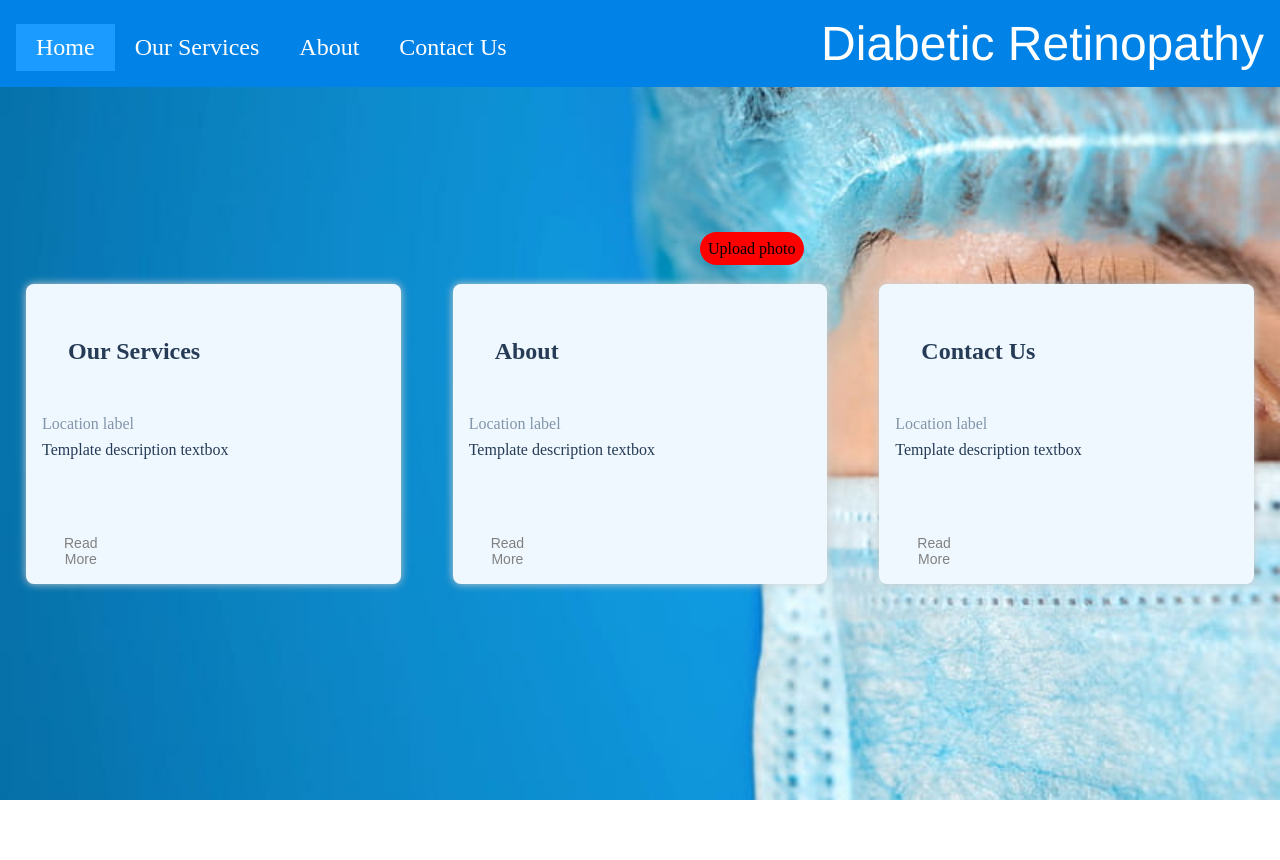
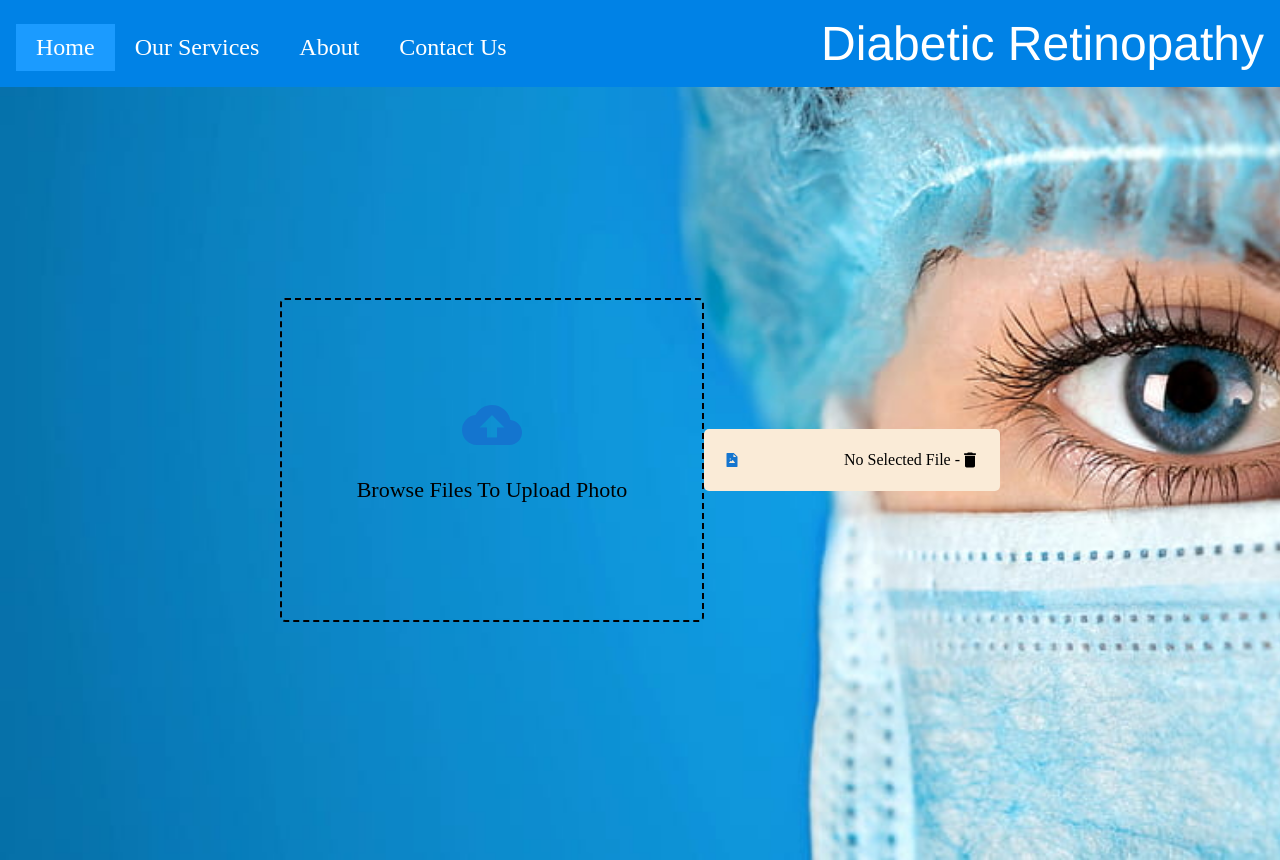
Before and after one commit to 3omda8/Graduation_Project_UI, a React (Create React App) app: page / in a window 1280 px wide. Before the commit the page ends 800 px from the top, so only its background shows below. Built offline with nearby package versions, Linux system fonts and the light colour scheme; data requests are answered from the project's data file.

Commit message:
new page Uploadphoto & it's css call it and Navbar in Appjs

```diff
--- a/package.json
+++ b/package.json
@@ -9,6 +9,7 @@
     "axios": "^1.3.4",
     "react": "^18.2.0",
     "react-dom": "^18.2.0",
+    "react-icons": "^4.8.0",
     "react-router-dom": "^6.10.0",
     "react-scripts": "^5.0.1",
     "web-vitals": "^2.1.4"
--- a/src/App.css
+++ b/src/App.css
@@ -1,53 +1,7 @@
-.bckground{
-
-  background-image: url('./images/doctor.jpg');
-  background-repeat: no-repeat;
-
-
-}
 
 body{
 
   background-image: url('./images/doctor.jpg');
   background-repeat: no-repeat;
   background-size: cover;
-
 }
-.App {
-  text-align: center;
-}
-
-.App-logo {
-  height: 40vmin;
-  pointer-events: none;
-}
-
-@media (prefers-reduced-motion: no-preference) {
-  .App-logo {
-    animation: App-logo-spin infinite 20s linear;
-  }
-}
-
-.App-header {
-  background-color: #282c34;
-  min-height: 100vh;
-  display: flex;
-  flex-direction: column;
-  align-items: center;
-  justify-content: center;
-  font-size: calc(10px + 2vmin);
-  color: white;
-}
-
-.App-link {
-  color: #61dafb;
-}
-
-@keyframes App-logo-spin {
-  from {
-    transform: rotate(0deg);
-  }
-  to {
-    transform: rotate(360deg);
-  }
-}
--- a/src/App.js
+++ b/src/App.js
@@ -1,13 +1,10 @@
-import logo from './logo.svg';
+
 import './App.css';
-import './components/Card.css'
+
 import React, { useEffect } from 'react';
+import axios from 'axios';
+import Uploadphoto from './components/UploadPhoto';
 import Navbar from './components/navbar';
-import Card from './components/Card';
-import axios from 'axios';
-import About from "./components/About";
-import Home from './components/Home';
-import Button from './components/button';
 
 
 
@@ -29,18 +26,12 @@ export default function App() {
 
   return (
 <>
-<body>
+<Navbar />
 
-    <Navbar />
-    <br></br> <br></br> <br></br> <br></br> <br></br> <br></br> <br></br> <br></br> <br></br>
-    <Button />
-    <div  className='custom'>
-    <Card title='Our Services' link="https://www.google.com.eg/" />
-    <Card title='About' link="https://www.google.com.eg/" />
-    <Card title='Contact Us'  />
-    </div>
 
-</body>
+<Uploadphoto />
+
+
 </>
 
   )
--- a/src/components/Card.css
+++ b/src/components/Card.css
@@ -34,7 +34,10 @@
     display: flex;
     list-style-type: none;
     flex-direction: row;
-    width: 100%;
+    width: 32%;
+    height: 34%;
+    margin-left: 520px;
+    padding-bottom: 64px;
 
   }
 
--- a/src/components/Card.js
+++ b/src/components/Card.js
@@ -37,6 +37,6 @@ function CardContent(props) {
 
   Card.defaultProps = {
     title: "Template - Card Title",
-    location: "Location label",
+    location: "MMmmmm",
     description: "Template description textbox"
   };
--- /dev/null
+++ b/src/components/UploadPhoto.js
@@ -0,0 +1,68 @@
+import { useState} from "react";
+import "./Uploadphoto.css"
+import {MdCloudUpload,MdDelete} from 'react-icons/md'
+import { AiFillFileImage } from "react-icons/ai"
+
+
+export default function Uploadphoto(){
+
+
+const [image,setImage]=useState(null)
+const [fileName,setFileName] =useState("No Selected File")
+return(
+<>
+<main className="custom">
+    <form
+    onClick={() => document.querySelector(".input-field").click()}
+    >
+        <input type="file"  accept="image/*"  className="input-field" hidden
+
+        onChange={({target : {files}}) => {
+
+            files[0] && setFileName(files[0].name)
+            if(files){
+
+                setImage(URL.createObjectURL(files[0]))
+            }
+
+        } }
+
+        />
+
+        { image ?
+         <img src={image} width={412} height={312} alt={fileName}/>
+         :
+        <>
+
+        <MdCloudUpload color="#1475cf"  size={60}  />
+        <p className="font">Browse Files To Upload Photo</p>
+        </>
+        }
+    </form>
+    <section className="Upload-row">
+
+<AiFillFileImage color="#1475cf" />
+<span className="upload-content">
+
+    {fileName} -
+    <MdDelete size={20}
+    onClick={() => {
+        setFileName("No Selected File")
+        setImage(null)
+     }}
+    />
+
+</span>
+</section>
+
+
+
+</main>
+
+
+
+
+</>
+);
+
+}
--- /dev/null
+++ b/src/components/Uploadphoto.css
@@ -0,0 +1,47 @@
+form{
+
+    display: flex;
+    flex-direction: column;
+    justify-content: center;
+    align-items: center;
+    border: 2px dashed;
+    height: 320px;
+    width: 420px;
+    cursor: pointer;
+    border-radius: 5px;
+}
+
+.Upload-row{
+    display: flex;
+    justify-content: space-between;
+    align-items: center;
+    padding: 15px 20px;
+    border-radius: 5px;
+    background-color: antiquewhite;
+    width: 20vw;
+    height: 4vh;
+
+}
+
+.upload-content{
+
+    display: flex;
+    align-items: center;
+
+}
+
+
+.custom{
+
+    display: flex;
+    width: 100vw;
+    height: 100vh;
+    justify-content: center;
+    align-items: center;
+
+}
+
+.font{
+
+    font-size: 22px;
+}
```
Also changed, not shown: 1 other file (tests, documents, lock files or other folders).
